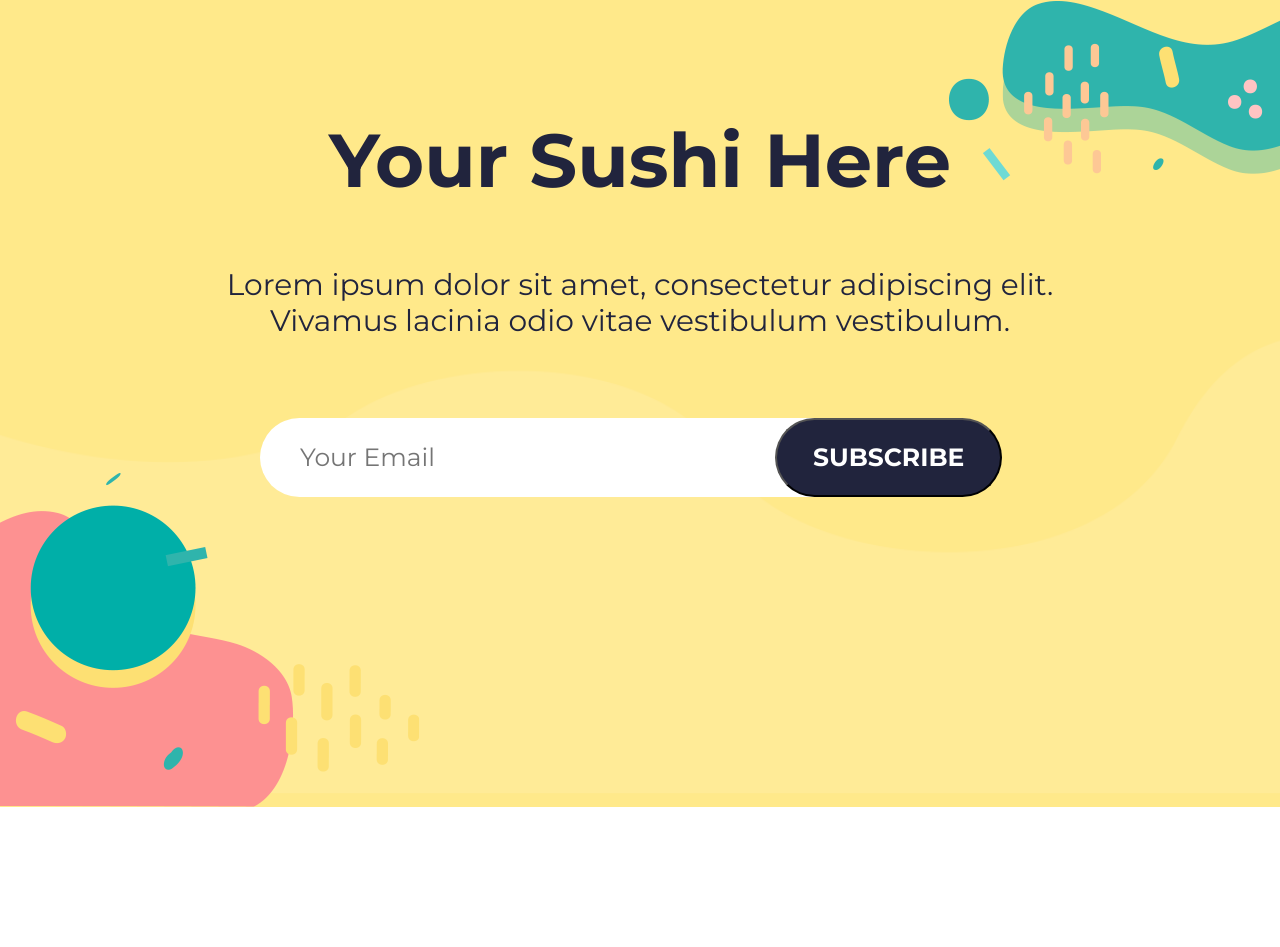
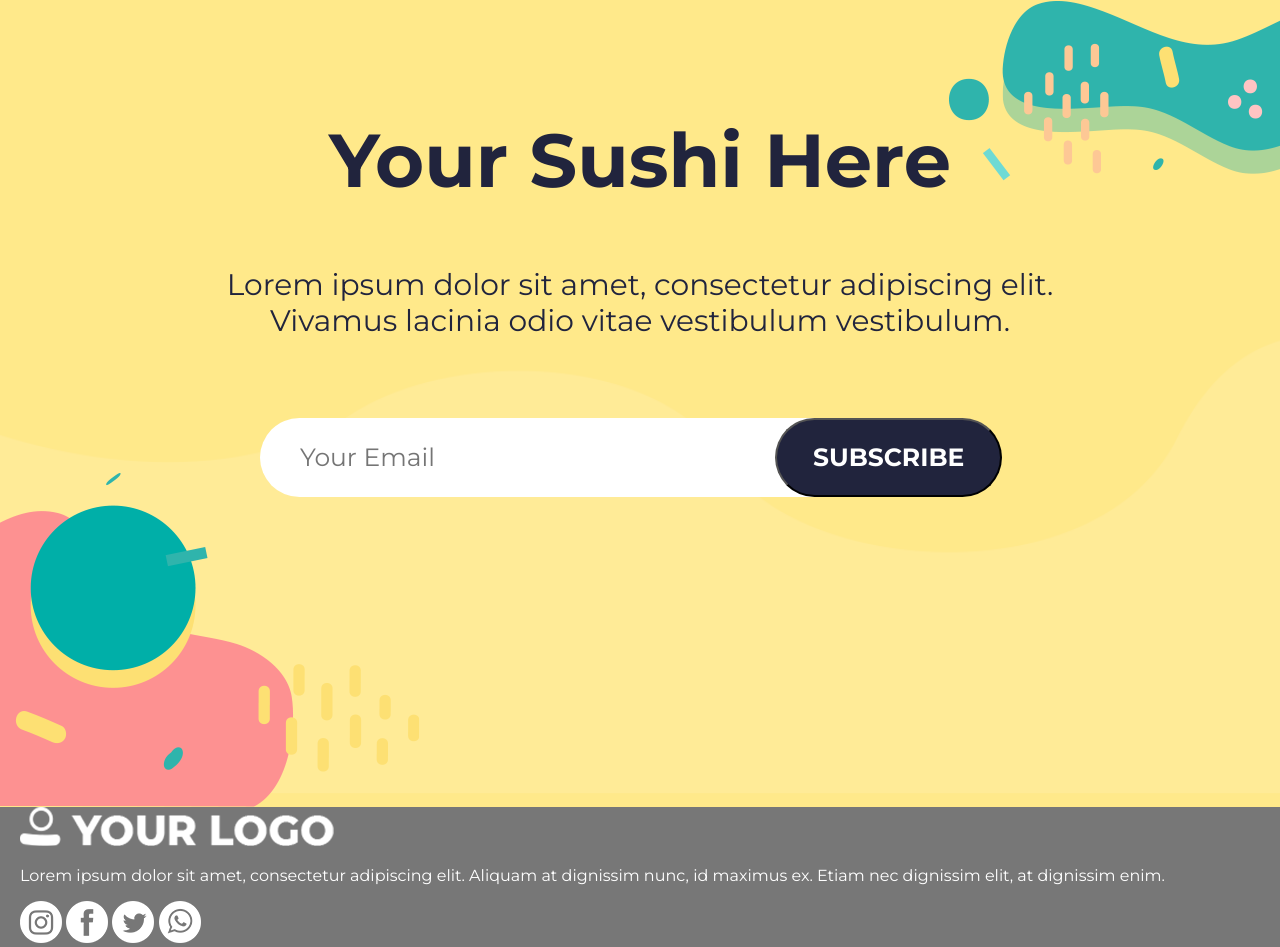
Before and after one commit to Dmitry-Sidorovich/Sushi-Cute, a plain HTML site: page index.html in a window 1280 px wide. Shown: the part 4911-5858 px from the top of the page. Drawn offline with Linux system fonts and the light colour scheme.

```diff
--- a/css/style.css
+++ b/css/style.css
@@ -403,6 +403,9 @@ h1,h2,h3,h4,h5,h6 {
 /* /Subscription */
 
 /* Footer */
+.footer {
+    background-color: #777777;
+}
 /* /Footer */
 
 /* Button */
```
Also changed, not shown: 1 other file.
